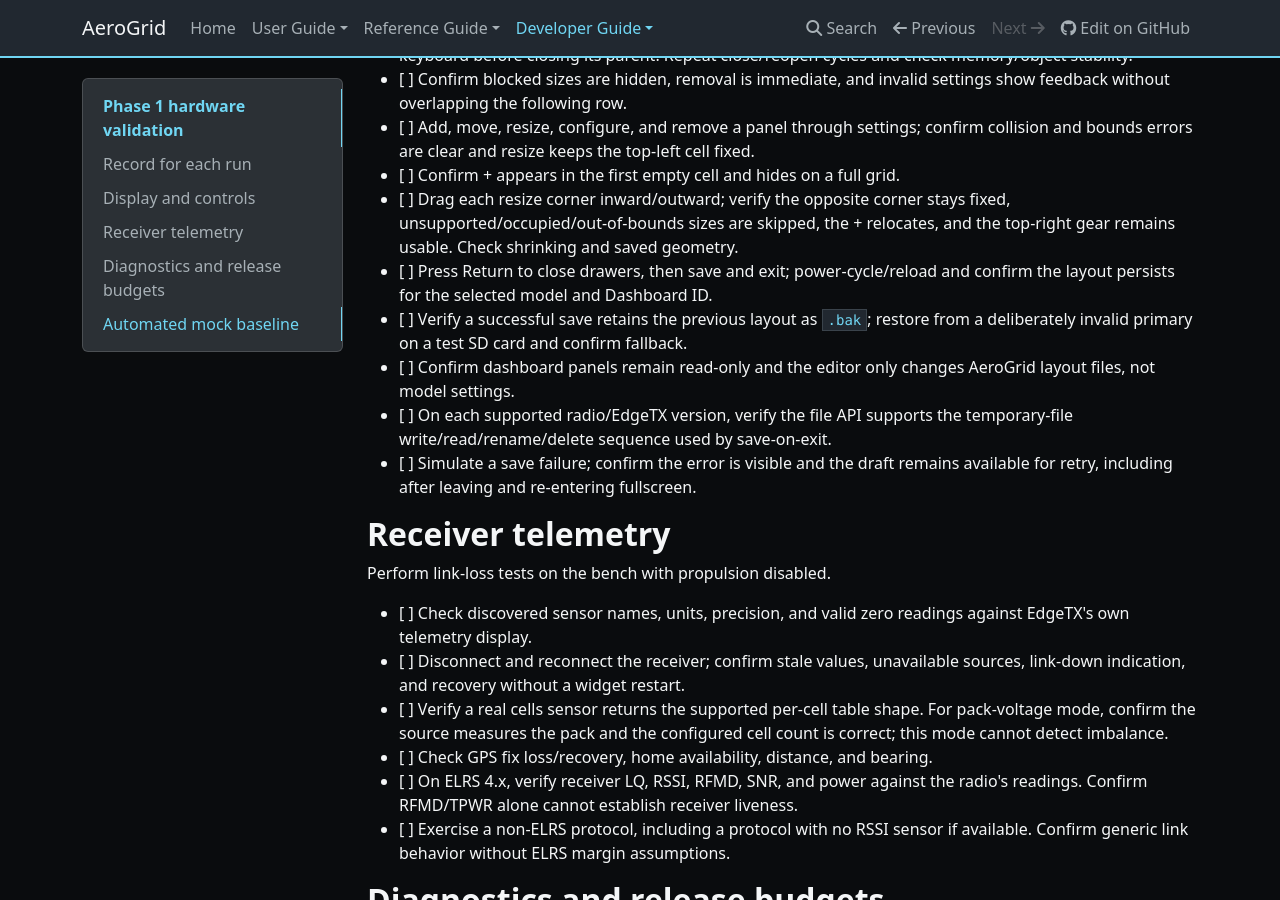
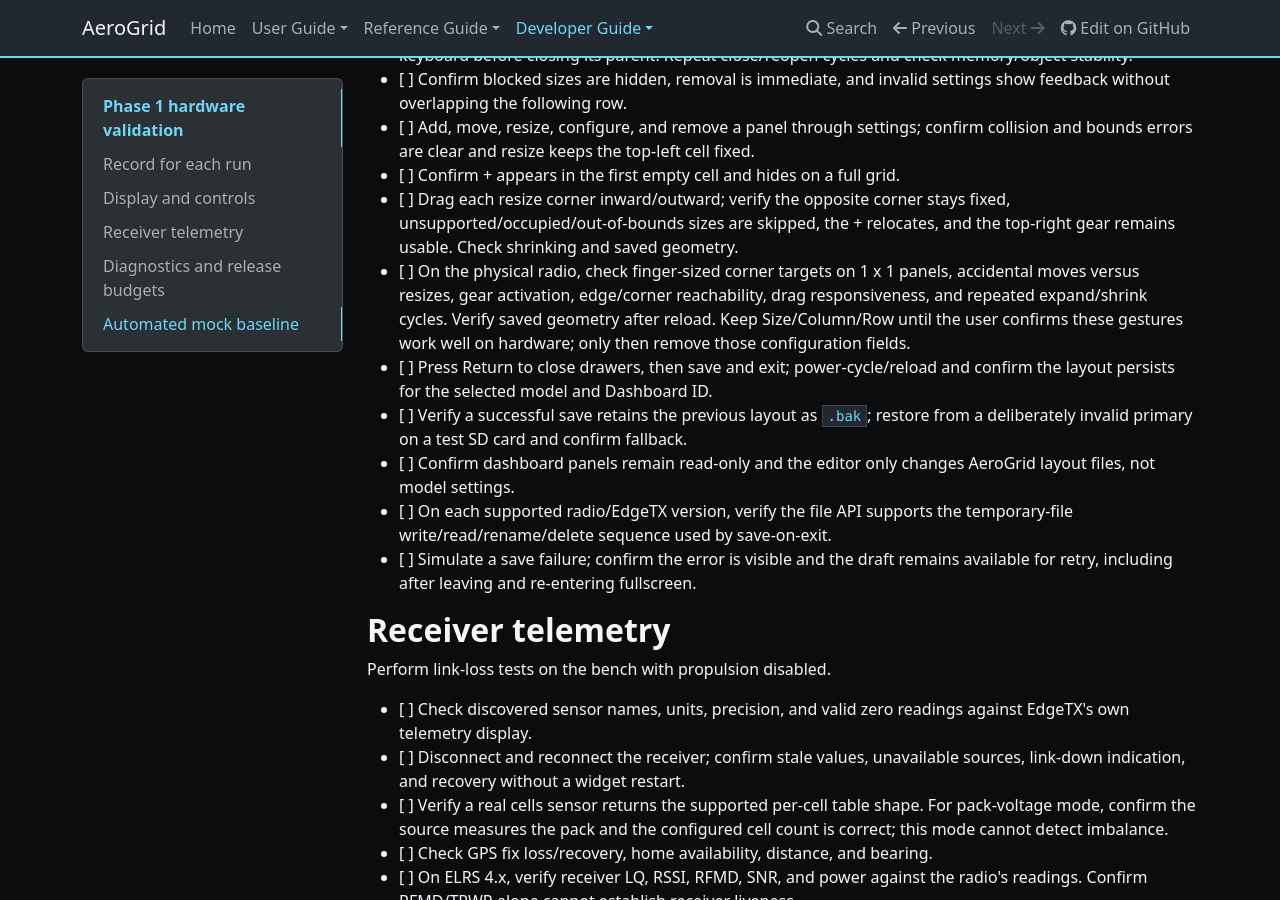
Before and after one commit to thomaskistler/aero-grid, an MkDocs documentation site: the page built from docs/hardware-validation.md, in a window 1280 px wide and 900 px high, scrolled down 6065 px. Built offline with MkDocs 1.6.1, drawn with Linux system fonts in a browser that asks for light colours; nearby versions of some CDN libraries.

Commit message:
Gate geometry field removal on physical-radio usability
Record simulator confirmation and retain Size, Column and Row until movement and corner resizing are confirmed reliable on hardware.

Co-authored-by: Copilot App <223556219+Copilot@users.noreply.github.com>

```diff
--- a/docs/hardware-validation.md
+++ b/docs/hardware-validation.md
@@ -291,6 +291,11 @@ user-confirmed hardware verification without inventing quantitative measurements
 - [ ] Drag each resize corner inward/outward; verify the opposite corner stays
   fixed, unsupported/occupied/out-of-bounds sizes are skipped, the + relocates,
   and the top-right gear remains usable. Check shrinking and saved geometry.
+- [ ] On the physical radio, check finger-sized corner targets on 1 x 1 panels,
+  accidental moves versus resizes, gear activation, edge/corner reachability,
+  drag responsiveness, and repeated expand/shrink cycles. Verify saved geometry
+  after reload. Keep Size/Column/Row until the user confirms these gestures work
+  well on hardware; only then remove those configuration fields.
 - [ ] Press Return to close drawers, then save and exit; power-cycle/reload and confirm the layout persists
   for the selected model and Dashboard ID.
 - [ ] Verify a successful save retains the previous layout as `.bak`; restore
```
Also changed, not shown: plans/on-radio-editor.md (+5 -0 lines).
